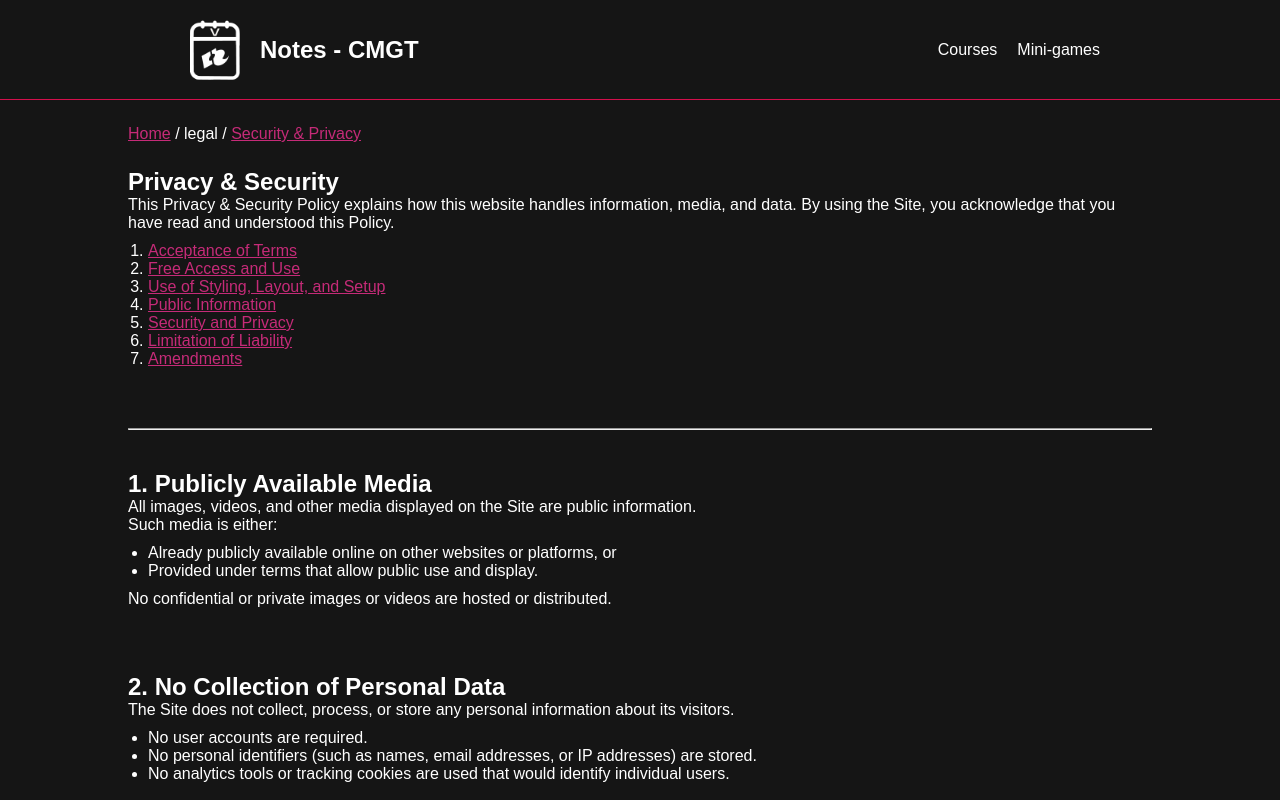
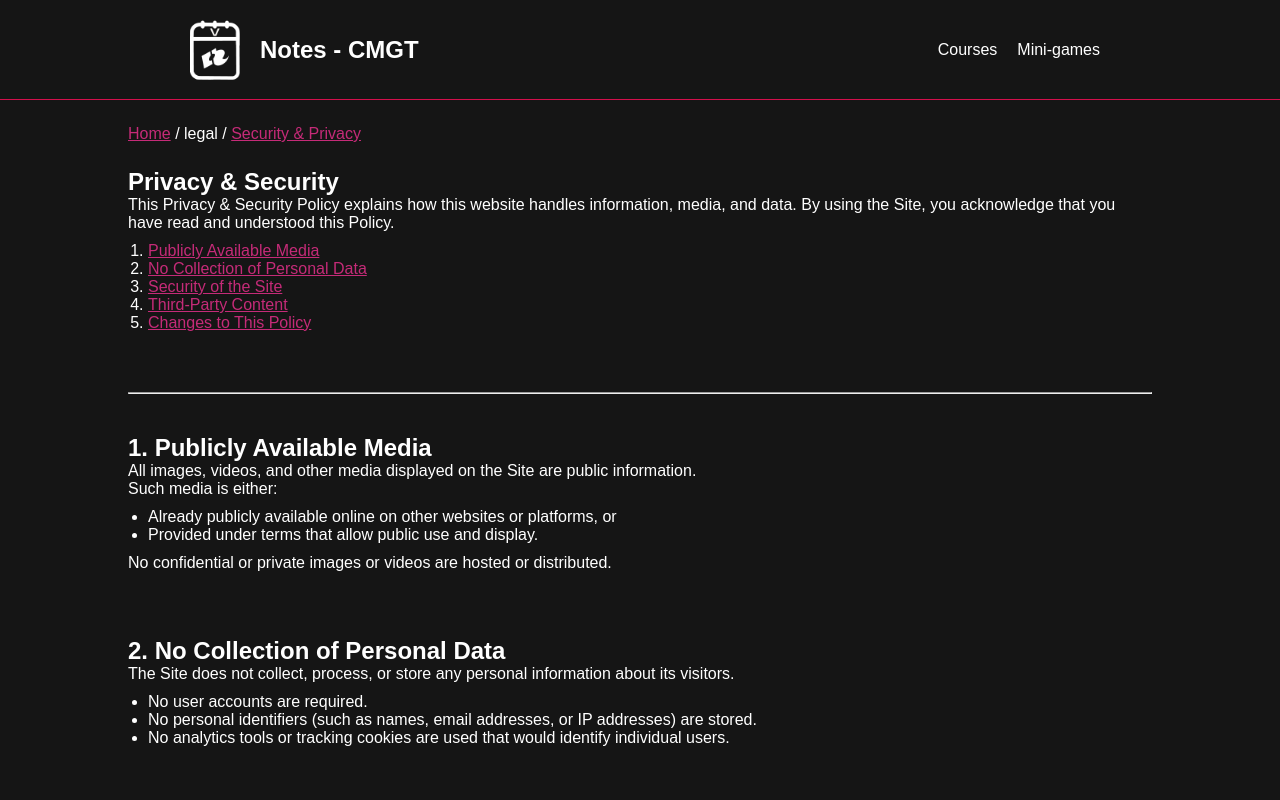
Before and after one commit to toon-van-berkel/notes.cmgt.svelte, a SvelteKit app: page /legal/security-and-privacy in a window 1280 px wide. Shown: the top 800 px of the page. Built offline with nearby package versions, Linux system fonts and the light colour scheme.

Commit message:
Updated security and privacy

```diff
--- a/src/routes/legal/security-and-privacy/+page.svelte
+++ b/src/routes/legal/security-and-privacy/+page.svelte
@@ -13,19 +13,17 @@
             By using the Site, you acknowledge that you have read and understood this Policy.</p>
 
         <ol>
-            <li><a href={base + "/legal/security-and-privacy" + "#acceptance"}>Acceptance of Terms</a></li>
-            <li><a href={base + "/legal/security-and-privacy" + "#access"}>Free Access and Use</a></li>
-            <li><a href={base + "/legal/security-and-privacy" + "#styling"}>Use of Styling, Layout, and Setup</a></li>
-            <li><a href={base + "/legal/security-and-privacy" + "#public"}>Public Information</a></li>
-            <li><a href={base + "/legal/security-and-privacy" + "#security"}>Security and Privacy</a></li>
-            <li><a href={base + "/legal/security-and-privacy" + "#limitation"}>Limitation of Liability</a></li>
-            <li><a href={base + "/legal/security-and-privacy" + "#amendments"}>Amendments</a></li>
+            <li><a href={base + "/legal/security-and-privacy" + "#publicMedia"}>Publicly Available Media</a></li>
+            <li><a href={base + "/legal/security-and-privacy" + "#collection"}>No Collection of Personal Data</a></li>
+            <li><a href={base + "/legal/security-and-privacy" + "#security"}>Security of the Site</a></li>
+            <li><a href={base + "/legal/security-and-privacy" + "#third"}>Third-Party Content</a></li>
+            <li><a href={base + "/legal/security-and-privacy" + "#policy"}>Changes to This Policy</a></li>
         </ol>
     </section>
 
     <hr>
 
-    <section>
+    <section id="publicMedia">
         <h2>1. Publicly Available Media</h2>
         <p>All images, videos, and other media displayed on the Site are public information. <br>
             Such media is either:</p>
@@ -36,7 +34,7 @@
         <p>No confidential or private images or videos are hosted or distributed.</p>
     </section>
 
-    <section>
+    <section id="collection">
         <h2>2. No Collection of Personal Data</h2>
         <p>The Site does not collect, process, or store any personal information about its visitors.</p>
         <ul>
@@ -46,20 +44,20 @@
         </ul>
     </section>
 
-    <section>
+    <section id="security">
         <h2>3. Security of the Site</h2>
         <p>While no personal data is collected, the Site maintains standard security practices to ensure that publicly available information remains safe from unauthorized modification or tampering.
             These practices include secure hosting and regular maintenance.</p>
     </section>
 
-    <section>
+    <section id="third">
         <h2>4. Third-Party Content</h2>
         <p>Some content (such as embedded images or videos) may originate from third-party websites or services.
             Such content remains subject to the privacy and security policies of those third parties.
             This Site has no control over and assumes no responsibility for their practices.</p>
     </section>
 
-    <section>
+    <section id="policy">
         <h2>5. Changes to This Policy</h2>
         <p>This Policy may be updated or revised at any time without prior notice.
             It is the responsibility of users to review this page periodically for any changes.</p>
```
